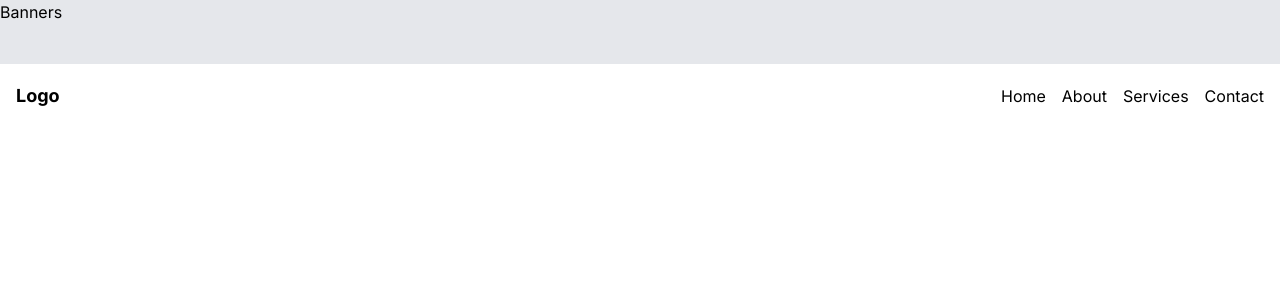
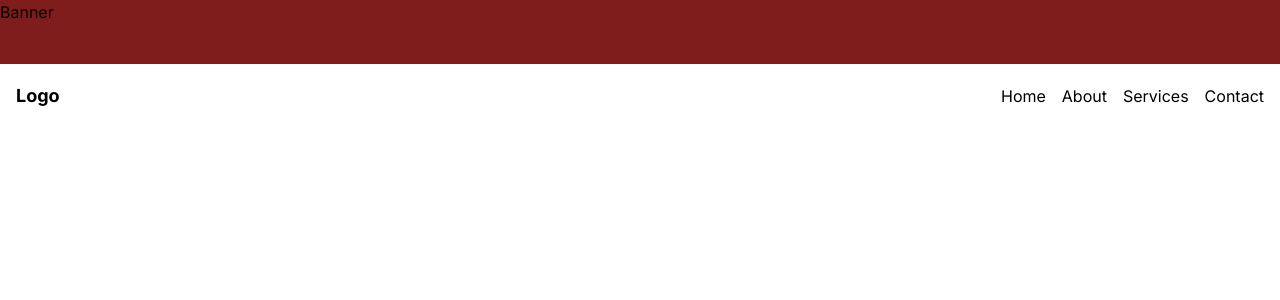
Before and after one commit to MALWICK/Lb-laptops, a Next.js app: page / in a window 1280 px wide. Shown: the top 300 px of the page. Built offline with nearby package versions, Linux system fonts and the light colour scheme.

Commit message:
updating bannerr

```diff
--- a/components/homepage/HomeNavbar.tsx
+++ b/components/homepage/HomeNavbar.tsx
@@ -24,11 +24,11 @@ function HomeNavbar() {
   return (
     <div className="min-h-screen">
       <div
-        className={`bg-gray-200 h-16 transition-all duration-300 ${
+        className={`bg-red-900 h-16 transition-all duration-300 ${
           isSticky ? "sticky top-0" : ""
         }`}
       >
-        Banners
+        Banner
       </div>
       <nav
         className={`bg-white h-16 transition-all duration-300 ${
```
